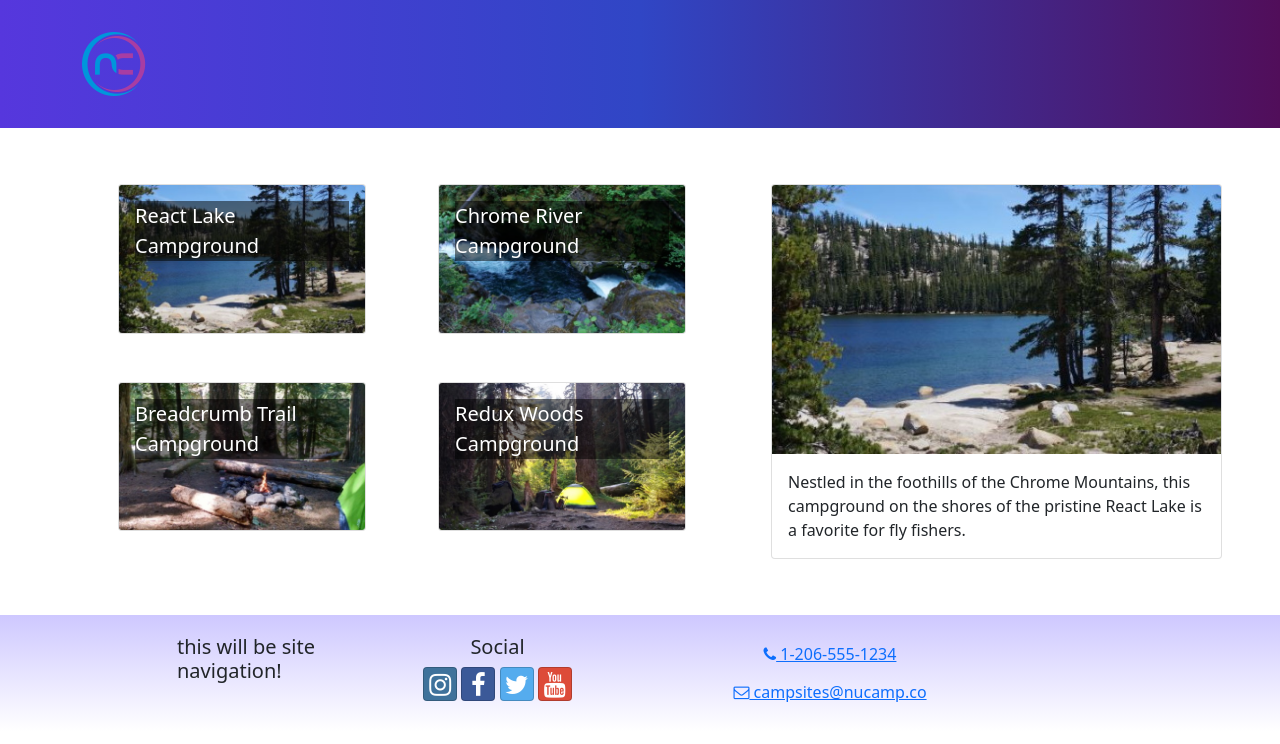
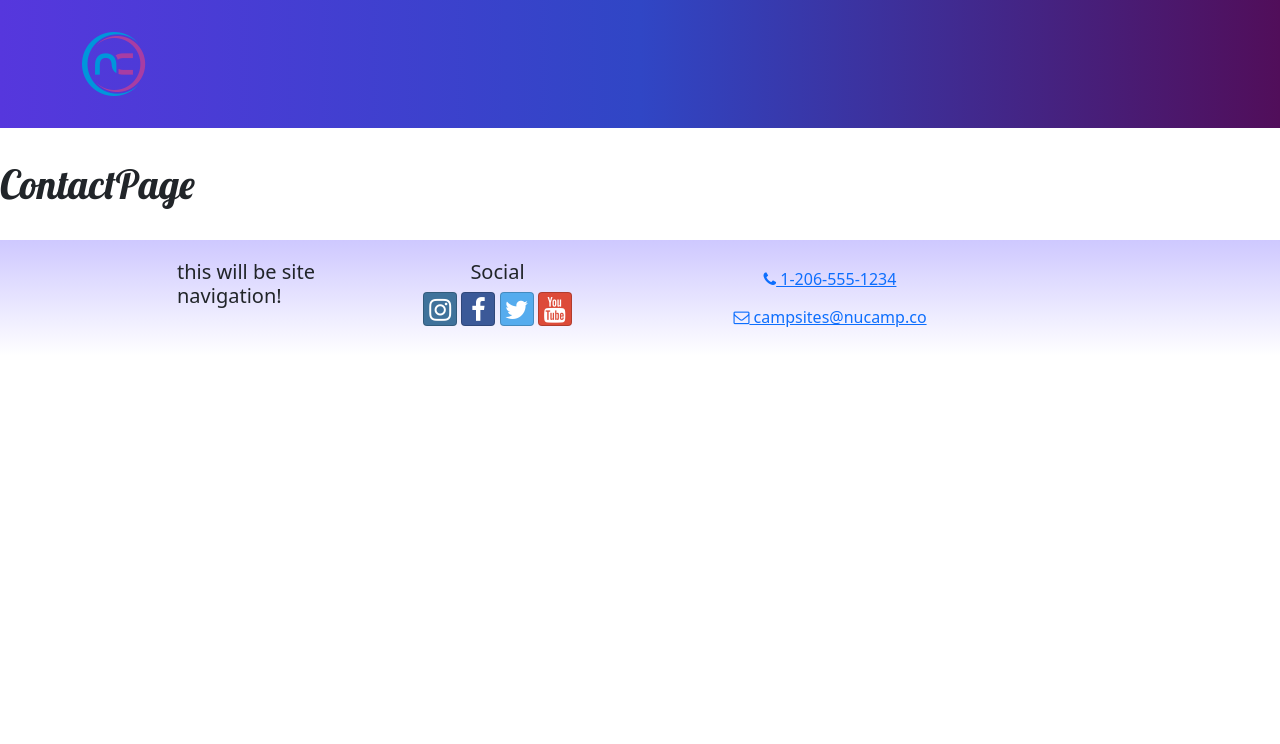
Before and after one commit to quachan888/nucampsite-v2, a React (Create React App) app: page /contact in a window 1280 px wide. Shown: the top 744 px of the page. Built offline with nearby package versions, Linux system fonts and the light colour scheme.

Commit message:
Router Setup

```diff
--- a/src/App.js
+++ b/src/App.js
@@ -3,13 +3,19 @@
 import Header from './components/Header';
 import Footer from './components/Footer';
 import CampsitesDirectoryPage from './pages/CampsitesDirectoryPage';
+import { Route, Routes } from 'react-router-dom';
+import HomePage from './pages/HomePage';
+import ContactPage from './pages/ContactPage';
 
 function App() {
     return (
         <div className="App">
             <Header />
-            {/* <CampsitesList /> */}
-            <CampsitesDirectoryPage />
+            <Routes>
+                <Route path="/" element={<HomePage />} />
+                <Route path="contact" element={<ContactPage />} />
+                <Route path="directory" element={<CampsitesDirectoryPage />} />
+            </Routes>
             <Footer />
         </div>
     );
--- a/src/index.js
+++ b/src/index.js
@@ -10,6 +10,7 @@
 import 'font-awesome/css/font-awesome.css';
 import 'typeface-lobster';
 import 'typeface-open-sans';
+import { BrowserRouter } from 'react-router-dom';
 
 const container = document.getElementById('root');
 const root = createRoot(container);
@@ -17,11 +18,9 @@
 root.render(
     <React.StrictMode>
         <Provider store={store}>
-            <App />
+            <BrowserRouter>
+                <App />
+            </BrowserRouter>
         </Provider>
     </React.StrictMode>
 );
-
-// If you want to start measuring performance in your app, pass a function
-// to log results (for example: reportWebVitals(console.log))
-// or send to an analytics endpoint. Learn more: https://bit.ly/CRA-vitals
--- /dev/null
+++ b/src/pages/ContactPage.js
@@ -0,0 +1,5 @@
+const ContactPage = () => {
+    return <h1>ContactPage</h1>;
+};
+
+export default ContactPage;
--- /dev/null
+++ b/src/pages/HomePage.js
@@ -0,0 +1,5 @@
+const HomePage = () => {
+    return <h1>HomePage</h1>;
+};
+
+export default HomePage;
```
